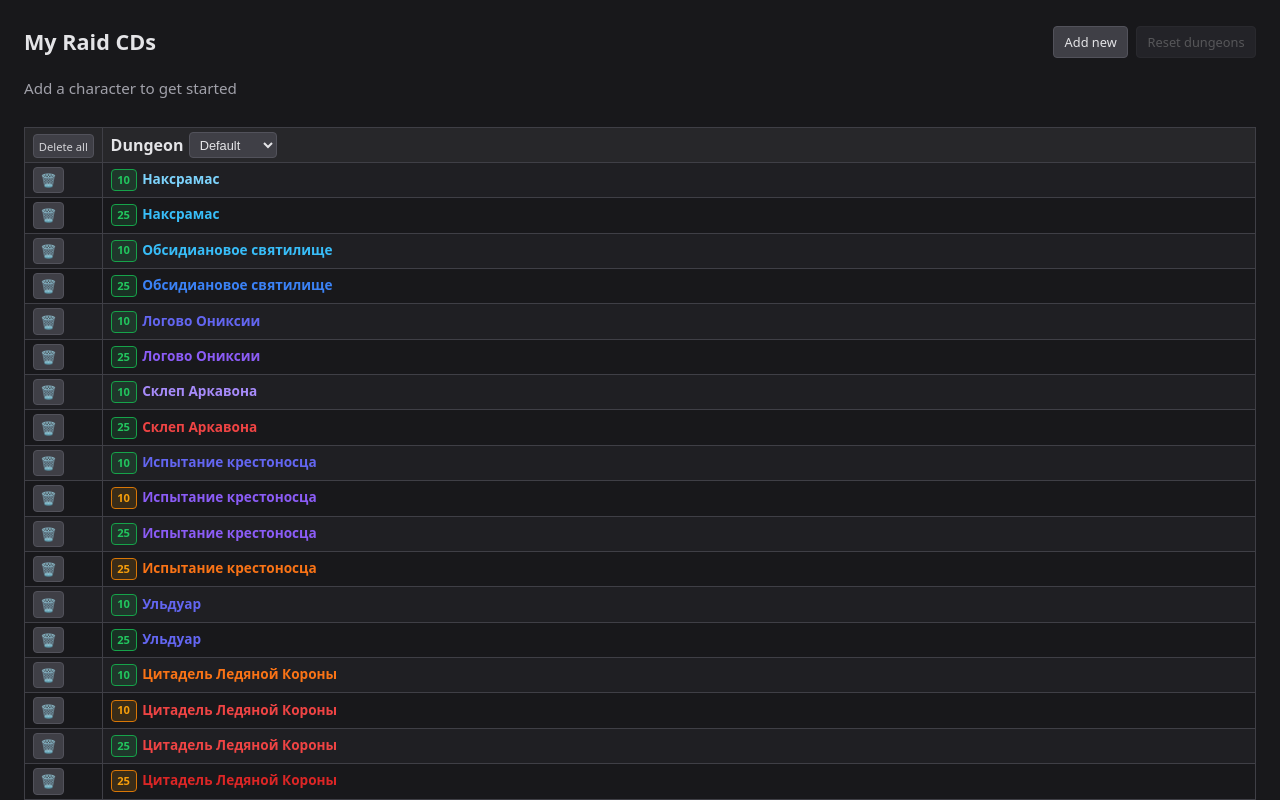
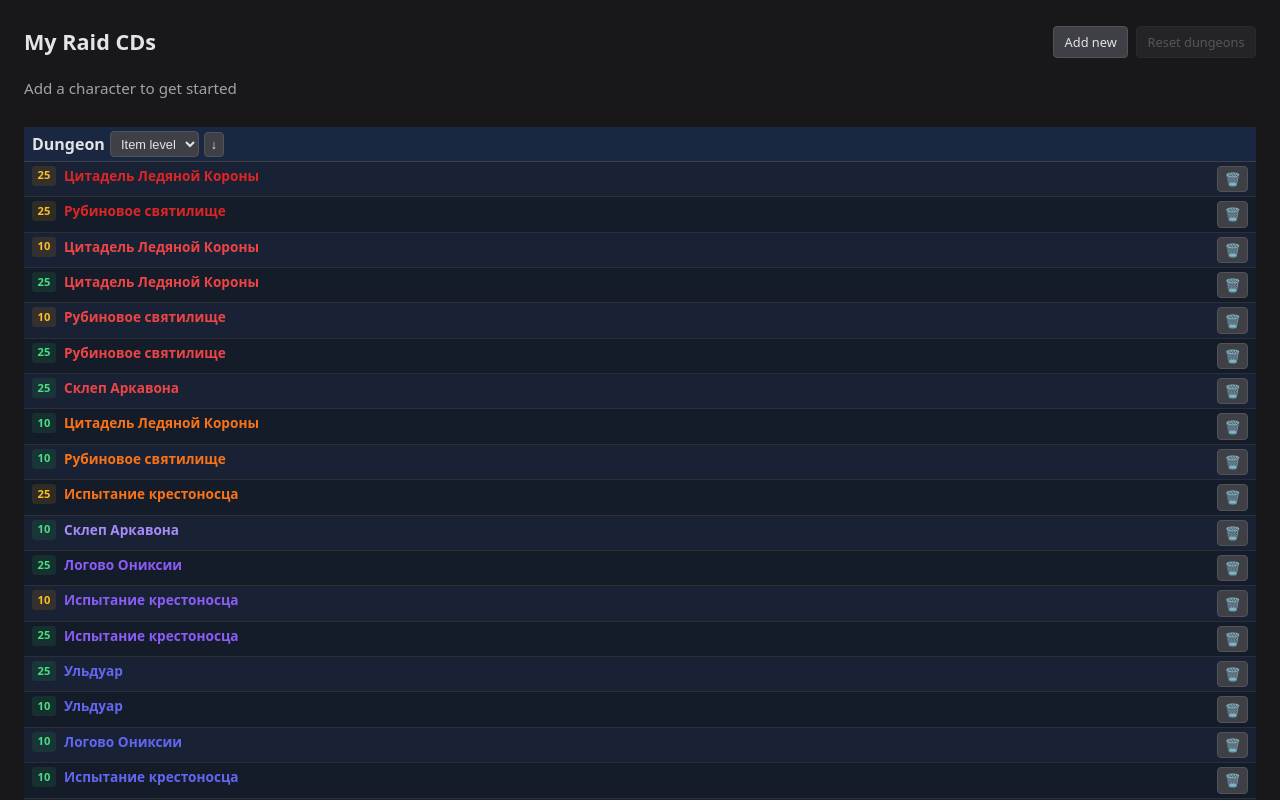
Before and after one commit to sergimax/my-raid-cds, a React (Vite) app: page / in a window 1280 px wide. Both pictures are taken after a click on the button "Add from template". Shown: the top 800 px of the page. Built offline with nearby package versions, Linux system fonts and the light colour scheme.

Commit message:
refactor(dungeon-table): remove delete all dungeons functionality, update sorting options, and enhance table styling

```diff
--- a/src/App.tsx
+++ b/src/App.tsx
@@ -25,7 +25,6 @@ function App() {
     handleAddDungeon,
     handleAddFromTemplate,
     handleDeleteDungeon,
-    handleDeleteAllDungeons,
     handleResetDungeons,
     handleResetCharacter,
     canResetDungeons,
@@ -91,7 +90,6 @@ function App() {
               dungeonToggles={dungeonToggles}
               onDungeonToggle={handleDungeonToggle}
               onDeleteDungeon={handleDeleteDungeon}
-              onDeleteAllDungeons={handleDeleteAllDungeons}
               onAddFromTemplate={handleAddFromTemplate}
               onResetCharacter={handleResetCharacter}
               onDeleteCharacter={handleDeleteCharacter}
--- a/src/components/dungeon-table/index.tsx
+++ b/src/components/dungeon-table/index.tsx
@@ -5,7 +5,7 @@ import type { DungeonRecord } from "../../types/dungeons.ts";
 import type { DungeonTableProps } from "./types";
 import "./styles.css";
 
-export type DungeonSortKey = "default" | "name" | "size" | "itemLevel";
+export type DungeonSortKey = "name" | "size" | "itemLevel";
 
 /** GearScore-style ilvl tiers: 200, 213, 219, 226, 232, 245, 251, 258, 264, 277, 284 (max). */
 function getItemLevelTier(itemLevel: number[]): number {
@@ -33,7 +33,6 @@ function sortDungeons(
   key: DungeonSortKey,
   dir: "asc" | "desc"
 ): DungeonRecord[] {
-  if (key === "default") return [...list];
   const sorted = [...list].sort((a, b) => {
     let cmp = 0;
     if (key === "name") {
@@ -54,13 +53,12 @@ export function DungeonTable({
   dungeonToggles,
   onDungeonToggle,
   onDeleteDungeon,
-  onDeleteAllDungeons,
   onAddFromTemplate,
   onResetCharacter,
   onDeleteCharacter,
 }: DungeonTableProps) {
-  const [sortKey, setSortKey] = useState<DungeonSortKey>("default");
-  const [sortDir, setSortDir] = useState<"asc" | "desc">("asc");
+  const [sortKey, setSortKey] = useState<DungeonSortKey>("itemLevel");
+  const [sortDir, setSortDir] = useState<"asc" | "desc">("desc");
 
   const sortedDungeons = useMemo(
     () => sortDungeons(dungeons, sortKey, sortDir),
@@ -81,20 +79,9 @@ export function DungeonTable({
       <table className="dungeon-table" aria-label="Dungeon cooldown tracker">
       <thead>
         <tr>
-          <th scope="col" className="dungeon-table-delete-col">
-            <button
-              type="button"
-              className="delete-all-dungeons-btn"
-              onClick={onDeleteAllDungeons}
-              disabled={dungeons.length === 0}
-              aria-label="Delete all dungeons"
-              title="Delete all dungeons"
-            >
-              Delete all
-            </button>
-          </th>
           <th scope="col" className="dungeon-table-sticky-col">
             <div className="dungeon-table-dungeon-header">
+              <div className="dungeon-table-dungeon-header-row">
                 <span className="dungeon-table-dungeon-header-label">Dungeon</span>
                 <div className="dungeon-table-sort">
                   <select
@@ -104,12 +91,10 @@ export function DungeonTable({
                     onChange={handleSortChange}
                     aria-label="Sort dungeons by"
                   >
-                  <option value="default">Default</option>
                     <option value="name">Name</option>
                     <option value="size">Size</option>
                     <option value="itemLevel">Item level</option>
                   </select>
-                {sortKey !== "default" && (
                   <button
                     type="button"
                     className="dungeon-table-sort-dir-btn"
@@ -119,7 +104,7 @@ export function DungeonTable({
                   >
                     {sortDir === "asc" ? "↑" : "↓"}
                   </button>
-                )}
+                </div>
               </div>
             </div>
           </th>
@@ -172,7 +157,7 @@ export function DungeonTable({
         {dungeons.length === 0 ? (
           <tr>
             <td
-              colSpan={2 + characters.length}
+              colSpan={1 + characters.length}
               className="dungeon-table-empty-state"
             >
               <span className="dungeon-table-empty-text">Add a dungeon to track</span>
@@ -190,16 +175,6 @@ export function DungeonTable({
         ) : (
           sortedDungeons.map((dungeon) => (
           <tr key={dungeon.id}>
-            <td className="dungeon-table-delete-col">
-              <button
-                type="button"
-                className="delete-dungeon-btn"
-                onClick={() => onDeleteDungeon(dungeon.id)}
-                aria-label={`Delete ${dungeon.name}`}
-              >
-                🗑️
-              </button>
-            </td>
             <td className="dungeon-table-sticky-col">
               <div
                 className="dungeon-table-dungeon-cell"
@@ -209,6 +184,7 @@ export function DungeonTable({
                     : `${formatRaidNameRuWithEn(dungeon.name)} — Item level not set`
                 }
               >
+                <div className="dungeon-table-dungeon-cell-text">
                   <span
                     className={`dungeon-mode dungeon-mode--${
                       dungeon.mode === DungeonMode.HEROIC ? "heroic" : "normal"
@@ -221,6 +197,15 @@ export function DungeonTable({
                   >
                     {dungeon.name}
                   </span>
+                </div>
+                <button
+                  type="button"
+                  className="delete-dungeon-btn"
+                  onClick={() => onDeleteDungeon(dungeon.id)}
+                  aria-label={`Delete ${dungeon.name}`}
+                >
+                  🗑️
+                </button>
               </div>
             </td>
             {characters.map((char) => (
--- a/src/components/dungeon-table/styles.css
+++ b/src/components/dungeon-table/styles.css
@@ -12,74 +12,58 @@
 .dungeon-table td {
   padding: 0.5rem 0.75rem;
   text-align: left;
-  border: 1px solid #3f3f46;
+  border-bottom: 1px solid #2e2e33;
 }
 
 .dungeon-table th {
-  background: #27272a;
+  background: #1f1f23;
+  border-bottom-color: #3f3f46;
 }
 
-.dungeon-table tbody tr:nth-child(odd) td,
-.dungeon-table tbody tr:nth-child(odd) td.dungeon-table-sticky-col {
-  background-color: #1f1f23;
+/* Character columns: zebra separate from dungeon column */
+.dungeon-table tbody tr td:not(.dungeon-table-sticky-col) {
+  background-color: #18181b;
 }
 
-/* Delete column */
-.dungeon-table-delete-col {
-  width: 3rem;
-  min-width: 3rem;
-  padding: 0.5rem;
-  text-align: center;
-  vertical-align: middle;
+.dungeon-table tbody tr:nth-child(odd) td:not(.dungeon-table-sticky-col) {
+  background-color: #222228;
 }
 
-.dungeon-table-delete-col .delete-dungeon-btn,
-.dungeon-table-delete-col .delete-all-dungeons-btn {
-  margin: 0;
-}
-
-.dungeon-table .delete-all-dungeons-btn {
-  font-size: 0.75em;
-  padding: 0.25rem 0.4rem;
-  cursor: pointer;
-  background: #3f3f46;
-  color: #d4d4d8;
-  border: 1px solid #52525b;
-  border-radius: 4px;
-  white-space: nowrap;
-}
-
-.dungeon-table .delete-all-dungeons-btn:hover:not(:disabled) {
-  background: #52525b;
-}
-
-.dungeon-table .delete-all-dungeons-btn:disabled {
-  opacity: 0.4;
-  cursor: default;
-}
-
-/* Sticky dungeon column */
+/* Sticky dungeon column — cool slate/teal tint vs neutral character cells */
 .dungeon-table-sticky-col {
   position: sticky;
   left: 0;
   z-index: 1;
-  background: #18181b;
-  box-shadow: 4px 0 12px rgba(0, 0, 0, 0.4);
-  min-width: 140px;
-  max-width: 190px;
+  background: #141c2a;
+  box-shadow: 1px 0 0 rgba(56, 189, 248, 0.12);
+  min-width: 160px;
+  max-width: 220px;
 }
 
 .dungeon-table th.dungeon-table-sticky-col {
-  background: #27272a;
+  background: #1a2740;
   z-index: 2;
+}
+
+.dungeon-table tbody tr:nth-child(odd) td.dungeon-table-sticky-col {
+  background-color: #182234;
+}
+
+.dungeon-table tbody tr:nth-child(even) td.dungeon-table-sticky-col {
+  background-color: #141c2a;
 }
 
 /* Dungeon header & sort */
 .dungeon-table-dungeon-header {
+  width: 100%;
+}
+
+.dungeon-table-dungeon-header-row {
   display: flex;
   flex-wrap: wrap;
   align-items: center;
   gap: 0.35rem 0.5rem;
+  width: 100%;
 }
 
 .dungeon-table-dungeon-header-label {
@@ -155,14 +139,23 @@
 .dungeon-table-dungeon-cell {
   display: flex;
   align-items: flex-start;
-  gap: 0.5rem;
+  justify-content: space-between;
+  gap: 0.35rem;
 }
 
-.dungeon-table-dungeon-cell .dungeon-mode {
+.dungeon-table-dungeon-cell-text {
+  display: flex;
+  align-items: flex-start;
+  gap: 0.5rem;
+  min-width: 0;
+  flex: 1;
+}
+
+.dungeon-table-dungeon-cell-text .dungeon-mode {
   flex-shrink: 0;
 }
 
-.dungeon-table-dungeon-cell .dungeon-name {
+.dungeon-table-dungeon-cell-text .dungeon-name {
   white-space: normal;
   word-break: break-word;
   overflow-wrap: break-word;
@@ -187,23 +180,20 @@
 .dungeon-table .dungeon-name--tier-11 { color: #dc2626; }
 
 .dungeon-table .dungeon-mode {
-  padding: 0.1rem 0.4rem;
+  padding: 0.1rem 0.35rem;
   font-size: 0.75em;
   font-weight: 600;
-  border-radius: 4px;
-  border: 1px solid;
+  border-radius: 3px;
 }
 
 .dungeon-table .dungeon-mode--normal {
-  color: #22c55e;
-  background-color: rgba(34, 197, 94, 0.15);
-  border-color: #16a34a;
+  color: #4ade80;
+  background-color: rgba(34, 197, 94, 0.12);
 }
 
 .dungeon-table .dungeon-mode--heroic {
-  color: #f59e0b;
-  background-color: rgba(245, 158, 11, 0.15);
-  border-color: #d97706;
+  color: #fbbf24;
+  background-color: rgba(245, 158, 11, 0.12);
 }
 
 /* Character column */
@@ -323,6 +313,7 @@
 }
 
 .dungeon-table .delete-dungeon-btn {
+  flex-shrink: 0;
   margin-left: 0;
 }
 
@@ -392,23 +383,12 @@
     margin-top: 0.5rem;
   }
 
-  .dungeon-table-delete-col {
-    width: 2.25rem;
-    min-width: 2.25rem;
-    padding: 0.25rem;
+  .dungeon-table-sticky-col {
+    min-width: 130px;
+    max-width: 200px;
   }
 
-  .dungeon-table .delete-all-dungeons-btn {
-    font-size: 0.7em;
-    padding: 0.2rem 0.3rem;
-  }
-
-  .dungeon-table-sticky-col {
-    min-width: 110px;
-    max-width: 160px;
-  }
-
-  .dungeon-table-dungeon-header,
+  .dungeon-table-dungeon-header-row,
   .dungeon-table-character-header {
     gap: 0.25rem 0.35rem;
   }
--- a/src/components/dungeon-table/types.ts
+++ b/src/components/dungeon-table/types.ts
@@ -7,7 +7,6 @@ export type DungeonTableProps = {
   dungeonToggles: DungeonToggles;
   onDungeonToggle: (characterId: string, dungeonId: string) => void;
   onDeleteDungeon: (dungeonId: string) => void;
-  onDeleteAllDungeons: () => void;
   onAddFromTemplate?: () => void;
   onResetCharacter: (characterId: string) => void;
   onDeleteCharacter: (id: string) => void;
--- a/src/hooks/useRaidTracker.ts
+++ b/src/hooks/useRaidTracker.ts
@@ -111,11 +111,6 @@ export function useRaidTracker() {
     });
   };
 
-  const handleDeleteAllDungeons = () => {
-    setDungeons([]);
-    setDungeonToggles({});
-  };
-
   const handleResetDungeons = () => {
     setDungeonToggles({});
   };
@@ -158,7 +153,6 @@ export function useRaidTracker() {
     handleAddDungeon,
     handleAddFromTemplate,
     handleDeleteDungeon,
-    handleDeleteAllDungeons,
     handleResetDungeons,
     handleResetCharacter,
     canResetDungeons,
```
Lines whose indentation alone changed are shown as unchanged.
